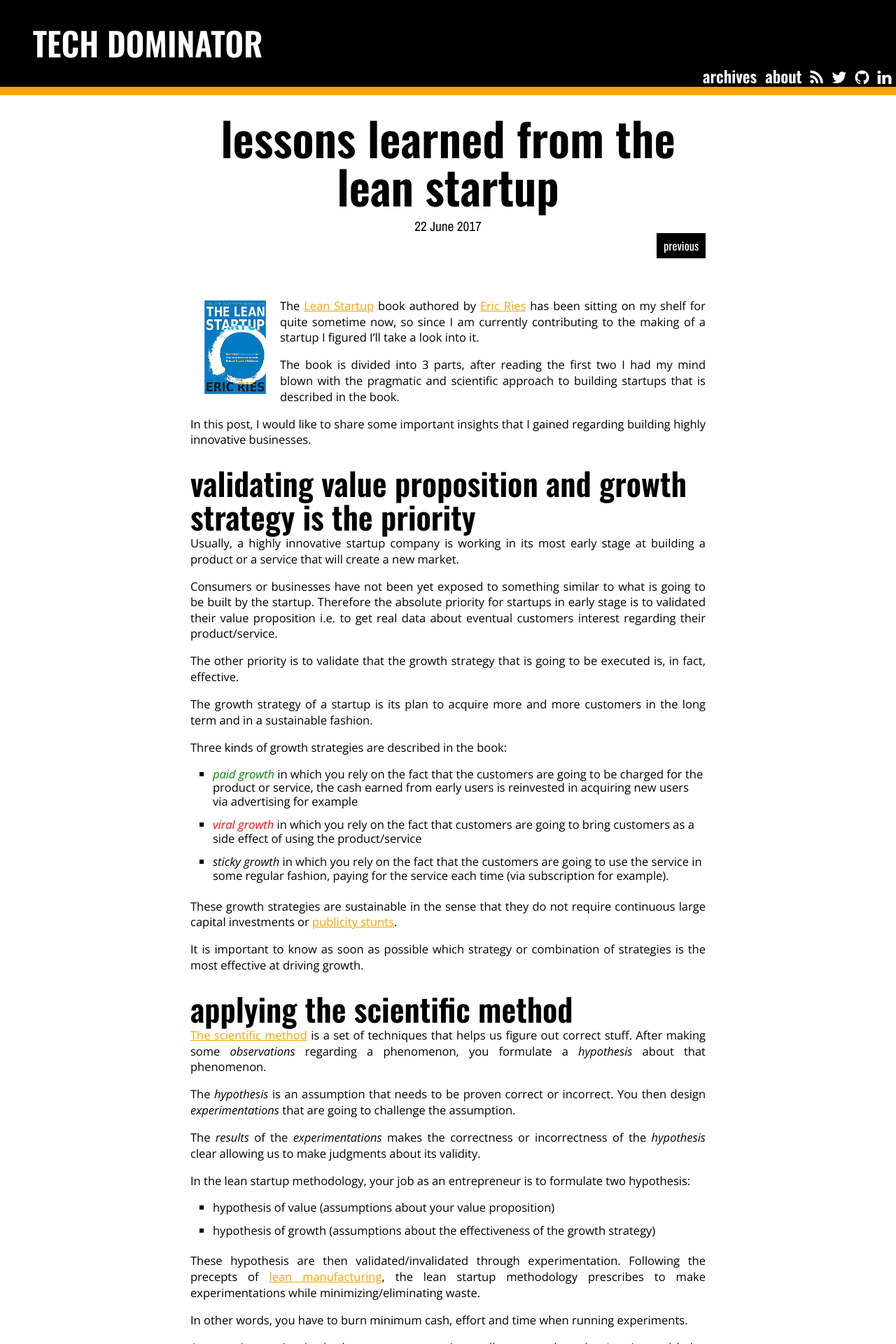
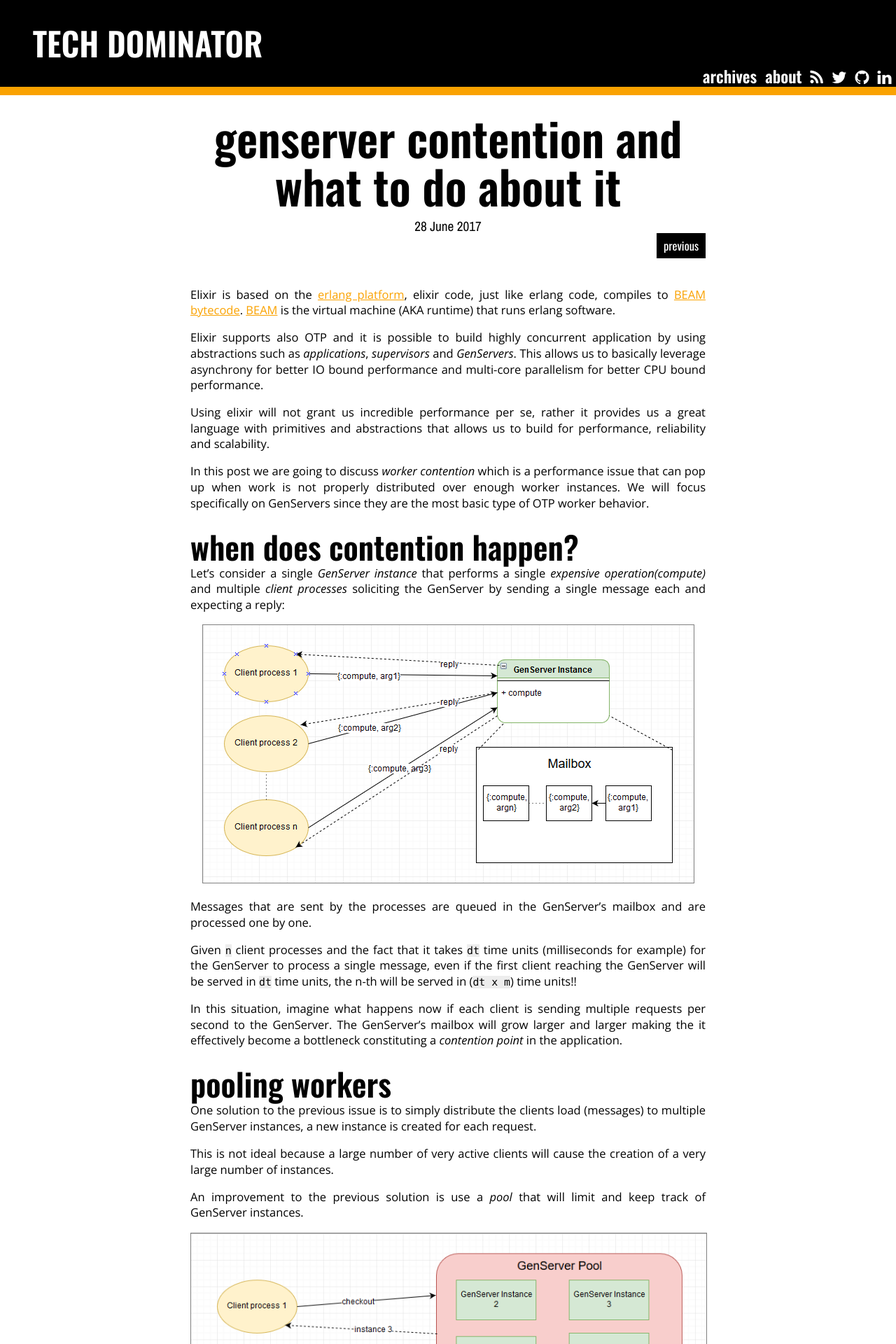
Before and after one commit to MissaouiChedy/MissaouiChedy.github.io, a Jekyll site: the page built from index.html, in a window 1280 px wide. Shown: the top 1920 px of the page at 70% size. Built offline with Jekyll 4.4.1, drawn with Linux system fonts in a browser that asks for light colours; nearby versions of some CDN libraries; comment, search, counter and statistics services are not loaded; some of the changed text lies outside the part shown.

Commit message:
new post

```diff
--- /dev/null
+++ b/_posts/2017-06-28-genserver-contention-and-what-to-do-about-it.md
@@ -0,0 +1,89 @@
+---
+layout: post
+title: "genserver contention and what to do about it"
+date: 2017-06-28
+categories: article
+comments: true
+---
+
+Elixir is based on the [erlang platform](https://www.erlang.org/), elixir code, just like erlang code, compiles to [BEAM bytecode](http://gomoripeti.github.io/beam_by_example/). [BEAM](http://www.erlang-factory.com/upload/presentations/708/HitchhikersTouroftheBEAM.pdf) is the virtual machine (AKA runtime) that runs erlang software.
+
+Elixir supports also OTP and it is possible to build highly concurrent application by using abstractions such as *applications*, *supervisors* and *GenServers*. This allows us to basically leverage asynchrony for better IO bound performance and multi-core parallelism for better CPU bound performance.
+
+Using elixir will not grant us incredible performance per se, rather it provides us a great language with primitives and abstractions that allows us to build for performance, reliability and scalability.
+
+In this post we are going to discuss *worker contention* which is a performance issue that can pop up when work is not properly distributed over enough worker instances. We will focus specifically on GenServers since they are the most basic type of OTP worker behavior.
+
+## when does contention happen?
+
+
+Let's consider a single *GenServer instance* that performs a single *expensive operation(compute)* and multiple *client processes* soliciting the GenServer by sending a single message each and expecting a reply:
+
+<div class="img-container">
+![single genserver contention]({{ site.url }}/imgs/single_genserver_contention.PNG)
+</div>
+Messages that are sent by the processes are queued in the GenServer's mailbox and are processed one by one.
+
+Given `n` client processes and the fact that it takes `dt` time units (milliseconds for example) for the GenServer to process a single message, even if the first client reaching the GenServer will be served in `dt` time units, the n-th will be served in (`dt x m`) time units!!
+
+In this situation, imagine what happens now if each client is sending multiple requests per second to the GenServer. The GenServer's mailbox will grow larger and larger making the it effectively become a bottleneck constituting a *contention point* in the application.
+
+## pooling workers
+
+One solution to the previous issue is to simply distribute the clients load (messages) to multiple GenServer instances, a new instance is created for each request.
+
+This is not ideal because a large number of very active clients will cause the creation of a very large number of instances.
+
+An improvement to the previous solution is use a *pool* that will limit and keep track of GenServer instances.
+
+<div class="img-container">
+![single genserver contention]({{ site.url }}/imgs/genserver_pool.PNG)
+</div>
+
+The *pool* can be an actual GenServer that is responsible of creating and keeping track of GenServer instances, it is configured with a *maximum number of instances* to manage and provides two main functions:
+- `checkout` that allows to get an instance from the pool
+- `checkin` that allows to return back an instance to the pool
+
+The *pool* makes sure that no more instances than specified are created and allows to reuse previously created instances.
+
+Clients usually `checkout` an instance, makes a request to the instance and when finished returns the instance back to the pool via the `checkin` function.
+
+When the *pool* gets a `checkout` request it can either:
+- return an existing available instance
+- create and return a new instance
+- cause the client to block waiting for an instance to become available when the limit is reached
+
+Setting the appropriate *maximum instances number* is key to getting optimal performance, a small number will not remedy contention and a large number can allocate more resources than needed.
+
+Furthermore, it depends on the type of work that the worker GenServer is performing:
+ - CPU bound work should be distributed over *n* workers where n is equal to the number of cores in the machine
+ - IO bound work should be distributed over *n* workers where n is tricky to figure out and depends upon the specificities of the IO medium (database, network, disk...)
+
+The most pragmatic way to get this number wright is to benchmark the application in a production environment by experimenting with various values of *maximum instances*.
+
+## a cpu bound example
+In the following [Github repository](https://github.com/MissaouiChedy/Pooling), you can find a small elixir application that demonstrates the effect of contention.
+
+The application basically calculates all prime numbers in a given range, when the range gets large the computation starts to become expensive.
+
+The *primes calculation* is concurrently requested by `n` *client processes* on a single *GenServer instance*, then by `n` *client processes* on a pool of `n` GenServer instances where `n` is the number of cores in the machine.
+
+The [Poolboy](https://github.com/devinus/poolboy) erlang library has been used to create the GenServers pool and it worked seamlessly in elixir.
+
+In the interest of brevity, we won't dive into the details (which are available in the project's [README.md](https://github.com/MissaouiChedy/Pooling/blob/master/README.md)) in this article.
+
+Nevertheless, here is a sample output of the program executed on my machine ([Intel Core i7 4750HQ](https://ark.intel.com/en/products/76087/Intel-Core-i7-4750HQ-Processor-6M-Cache-up-to-3_20-GHz)@800Mhz) with `range_size == 10000`:
+<script src="https://gist.github.com/MissaouiChedy/ad4915add30c595ea03e66ceb4a4dcba.js"></script>
+
+You can see that the pooled execution performs much better overall.
+
+## pooling is not a silver bullet
+
+Pooling will not solve every contention issue, in fact imagine having multiple *GenServer instances* in a *pool* that are performing operations that ultimately reads or writes from the same slow mechanical disk, here the contention issue has not been addressed and the contention point has been just pushed to the hardware disk.
+
+When GenServers are stateful, in the sense that messages must be directed to a specific instance that holds a specific state, pooling as described earlier will not be sufficient and some routing mechanism will be needed to properly forward the correct message to the correct *GenServer instance*.
+
+## closing thoughts
+Using elixir, will not make your applications automatically fast and reliable.
+
+Understanding how the primitives work and how to use them is key to building robust and powerful systems, otherwise issues will arise.
--- a/css/main.scss
+++ b/css/main.scss
@@ -217,7 +217,7 @@ article.post
 		code {
 			display: inline;
 			@extend %code-text;
-			font-size: 0.8em;
+			font-size: 0.9em;
 		}
 		div.img-container {
 			p {
```
Also changed, not shown: imgs/genserver_pool.PNG (added), imgs/single_genserver_contention.PNG (added).
